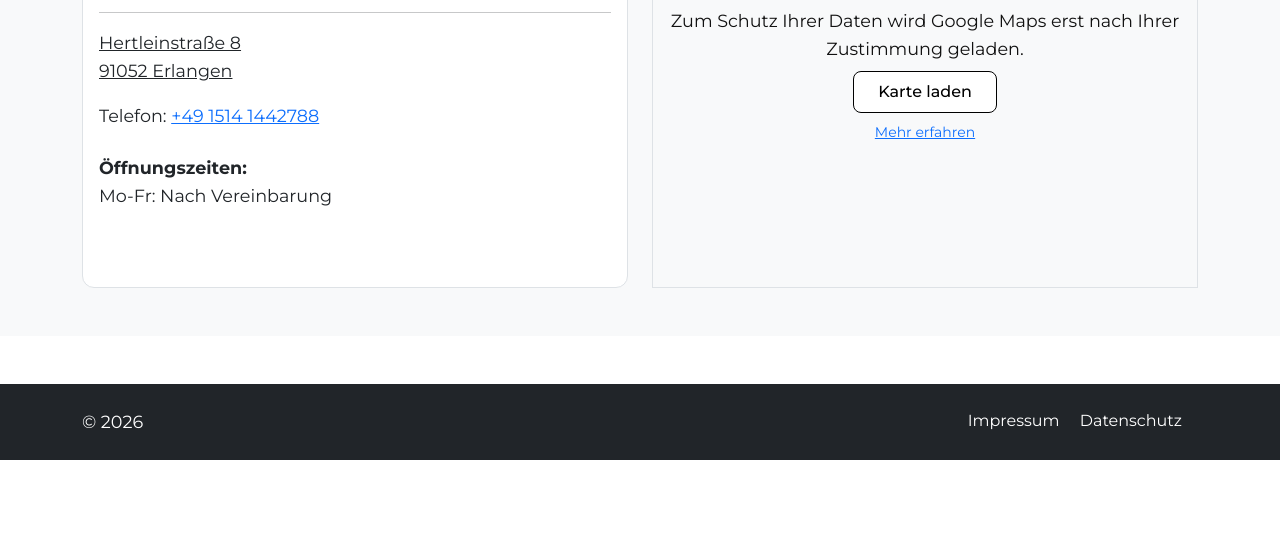
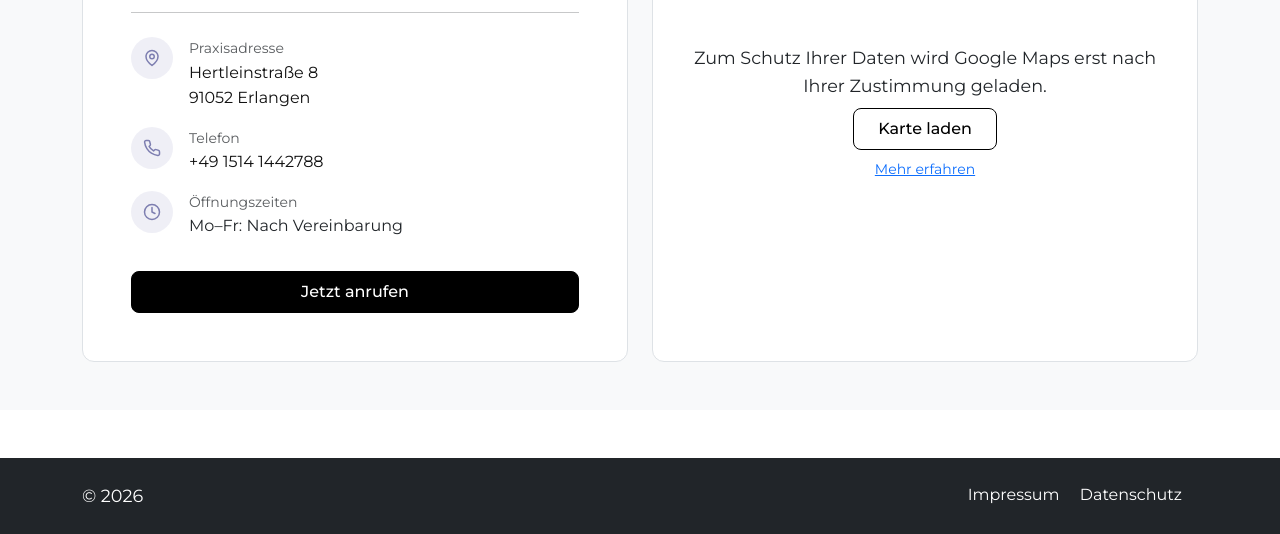
Before and after one commit to ansysic/tanja-lachner.de, a plain HTML site: page index.html in a window 1280 px wide. Shown: the part 1978-2512 px from the top of the page. Before the commit the page ends 2438 px from the top, so only its background shows below. Drawn offline with Linux system fonts and the light colour scheme.

Commit message:
Redesign contact card with subtle styling and icons

```diff
--- a/index.html
+++ b/index.html
@@ -175,29 +175,73 @@
         <div class="row g-4">
           <div class="col-md-6">
             <div class="card h-100 border">
-              <div class="card-body">
-                <h3 class="font-serif mb-3 fw-medium">
-                  Tanja Lachner
-                </h3>
-                <p class="text-muted mb-3">Humanenergetik<br>Energetische Körperarbeit</p>
-                <hr class="mb-3">
-                <address class="mb-4">
-                  <p><a href="https://www.google.com/maps?q=Hertleinstraße+8,+91052+Erlangen" target="_blank" rel="noopener noreferrer" class="text-reset text-decoration-underline">Hertleinstraße 8<br>
-                    91052 Erlangen</a></p>
-                  <p>Telefon: <a href="tel:+4915141442788">+49 1514 1442788</a></p>
-                </address>
-                <p>
-                  <strong>Öffnungszeiten:</strong><br>
-                  Mo-Fr: Nach Vereinbarung<br>
-                </p>
+              <div class="card-body p-4 p-lg-5 d-flex flex-column justify-content-between">
+                <div>
+                  <h3 class="font-serif mb-1 fw-medium">
+                    Tanja Lachner
+                  </h3>
+                  <p class="text-muted mb-4">Humanenergetik · Energetische Körperarbeit</p>
+
+                  <hr class="mb-4">
+
+                  <div class="d-flex flex-column gap-3 mb-4">
+                    <div class="contact-item">
+                      <div class="contact-icon-wrapper">
+                        <svg width="18" height="18" viewBox="0 0 24 24" fill="none" stroke="currentColor" stroke-width="2" stroke-linecap="round" stroke-linejoin="round" aria-hidden="true">
+                          <path d="M20 10c0 6-8 12-8 12s-8-6-8-12a8 8 0 0 1 16 0Z"/>
+                          <circle cx="12" cy="10" r="3"/>
+                        </svg>
+                      </div>
+                      <div>
+                        <span class="d-block text-muted small">Praxisadresse</span>
+                        <a href="https://www.google.com/maps?q=Hertleinstraße+8,+91052+Erlangen" target="_blank" rel="noopener noreferrer" class="contact-link">
+                          Hertleinstraße 8<br>91052 Erlangen
+                        </a>
+                      </div>
+                    </div>
+
+                    <div class="contact-item">
+                      <div class="contact-icon-wrapper">
+                        <svg width="18" height="18" viewBox="0 0 24 24" fill="none" stroke="currentColor" stroke-width="2" stroke-linecap="round" stroke-linejoin="round" aria-hidden="true">
+                          <path d="M22 16.92v3a2 2 0 0 1-2.18 2 19.79 19.79 0 0 1-8.63-3.07 19.5 19.5 0 0 1-6-6 19.79 19.79 0 0 1-3.07-8.67A2 2 0 0 1 4.11 2h3a2 2 0 0 1 2 1.72 12.84 12.84 0 0 0 .7 2.81 2 2 0 0 1-.45 2.11L8.09 9.91a16 16 0 0 0 6 6l1.27-1.27a2 2 0 0 1 2.11-.45 12.84 12.84 0 0 0 2.81.7A2 2 0 0 1 22 16.92z"/>
+                        </svg>
+                      </div>
+                      <div>
+                        <span class="d-block text-muted small">Telefon</span>
+                        <a href="tel:+4915141442788" class="contact-link">
+                          +49 1514 1442788
+                        </a>
+                      </div>
+                    </div>
+
+                    <div class="contact-item">
+                      <div class="contact-icon-wrapper">
+                        <svg width="18" height="18" viewBox="0 0 24 24" fill="none" stroke="currentColor" stroke-width="2" stroke-linecap="round" stroke-linejoin="round" aria-hidden="true">
+                          <circle cx="12" cy="12" r="10"/>
+                          <polyline points="12 6 12 12 16 14"/>
+                        </svg>
+                      </div>
+                      <div>
+                        <span class="d-block text-muted small">Öffnungszeiten</span>
+                        <span class="text-dark">Mo–Fr: Nach Vereinbarung</span>
+                      </div>
+                    </div>
+                  </div>
+                </div>
+
+                <div class="pt-2">
+                  <a href="tel:+4915141442788" class="btn btn-primary-custom w-100 text-center">
+                    Jetzt anrufen
+                  </a>
+                </div>
               </div>
             </div>
           </div>
 
           <div class="col-md-6">
             <!-- Google Maps (Two-click) -->
-            <div class="ratio ratio-4x3 h-100" id="map-container">
-              <div id="map-placeholder" class="border d-flex align-items-center justify-content-center text-center p-3">
+            <div class="ratio ratio-4x3 h-100 card border overflow-hidden" id="map-container">
+              <div id="map-placeholder" class="h-100 d-flex align-items-center justify-content-center text-center p-4">
                 <div>
                   <p class="mb-2">Zum Schutz Ihrer Daten wird Google Maps erst nach Ihrer Zustimmung geladen.</p>
                   <button id="load-map" class="btn btn-secondary-custom">Karte laden</button>
--- a/styles.css
+++ b/styles.css
@@ -269,3 +269,33 @@ button:focus-visible,
     scroll-behavior: auto;
   }
 }
+
+/* Contact Card */
+.contact-item {
+  display: flex;
+  align-items: flex-start;
+  gap: 1rem;
+}
+
+.contact-icon-wrapper {
+  width: 42px;
+  height: 42px;
+  border-radius: 50%;
+  background-color: rgba(125, 126, 176, 0.12);
+  color: var(--color-accent);
+  display: flex;
+  align-items: center;
+  justify-content: center;
+  flex-shrink: 0;
+}
+
+.contact-link {
+  color: var(--color-text);
+  text-decoration: none;
+  transition: color 0.2s ease;
+}
+
+.contact-link:hover {
+  color: var(--color-accent);
+  text-decoration: underline;
+}
```
